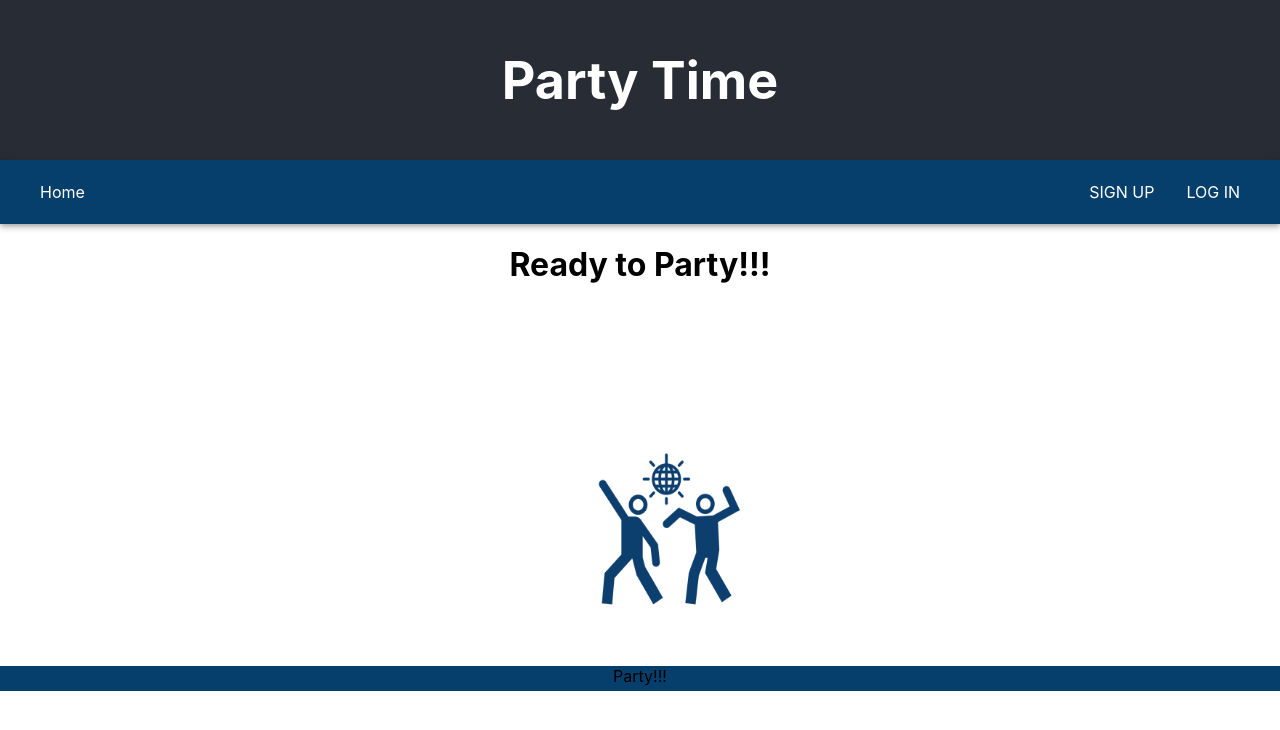
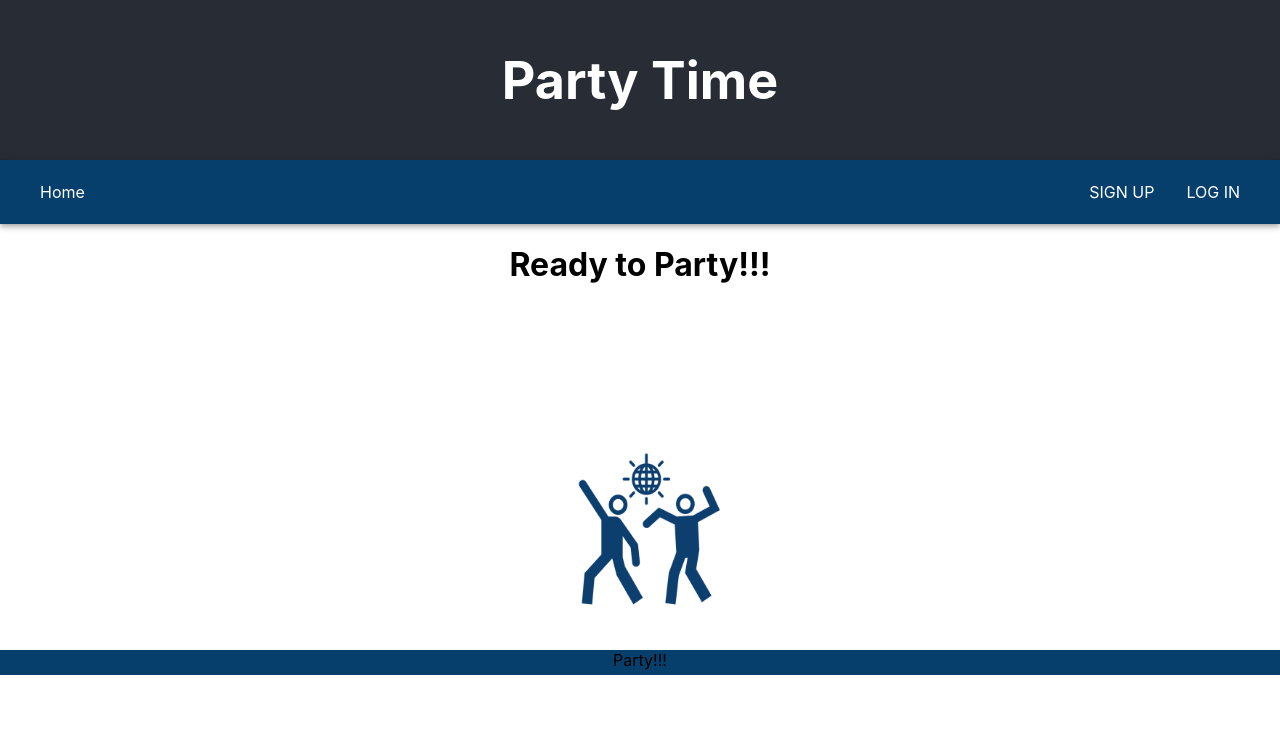
Before and after one commit to mlavagni/PartyTime, a React (Create React App) app: page /home in a window 1280 px wide. Shown: the top 730 px of the page. Built offline with nearby package versions, Linux system fonts and the light colour scheme.

Commit message:
fixed spellin error on a div

```diff
--- a/src/components/Home/Home.jsx
+++ b/src/components/Home/Home.jsx
@@ -5,9 +5,10 @@ function Home(props) {
     <div>
       <h1>Ready to Party!!!</h1>
       {/* <h1>{props.user.name != null ? props.user.name : "Log In to start"}</h1> */}
-      <dir>
+
+      <div>
         <img src="/background2.png" alt="background img" />
-      </dir>
+      </div>
     </div>
   );
 }
```
